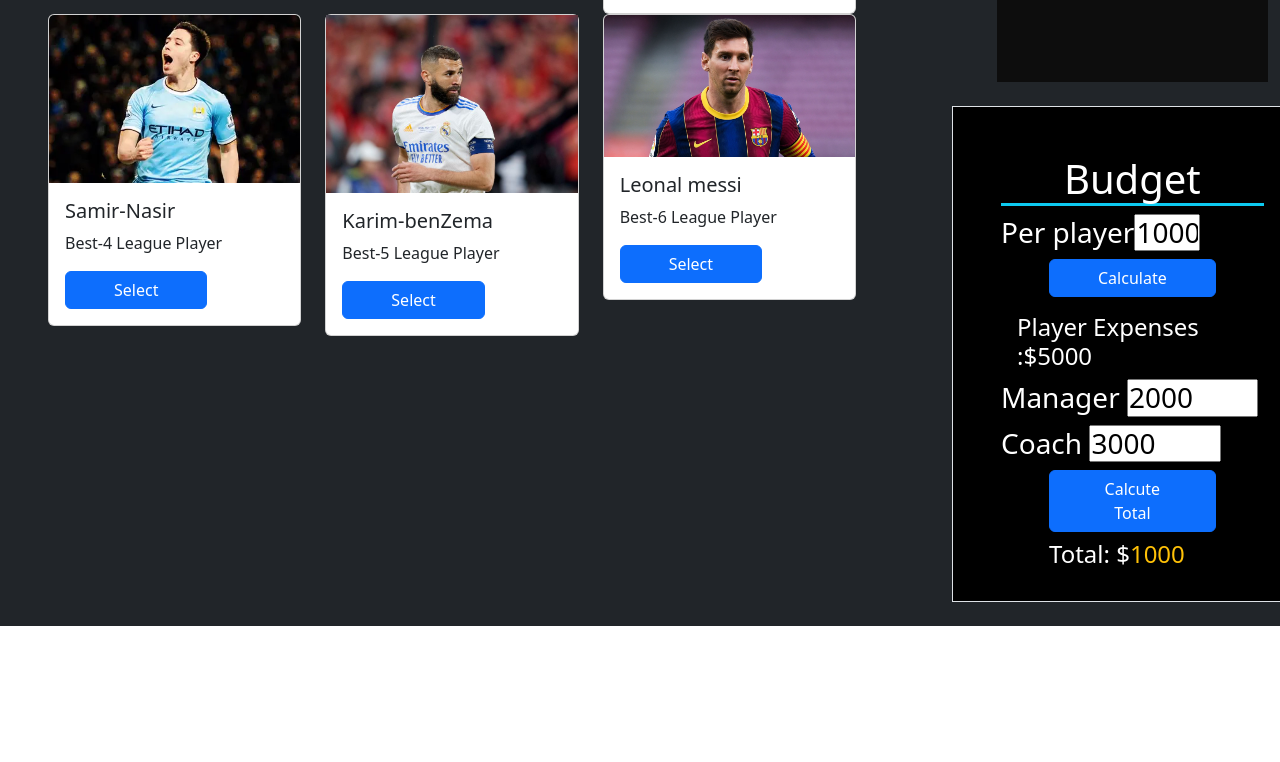
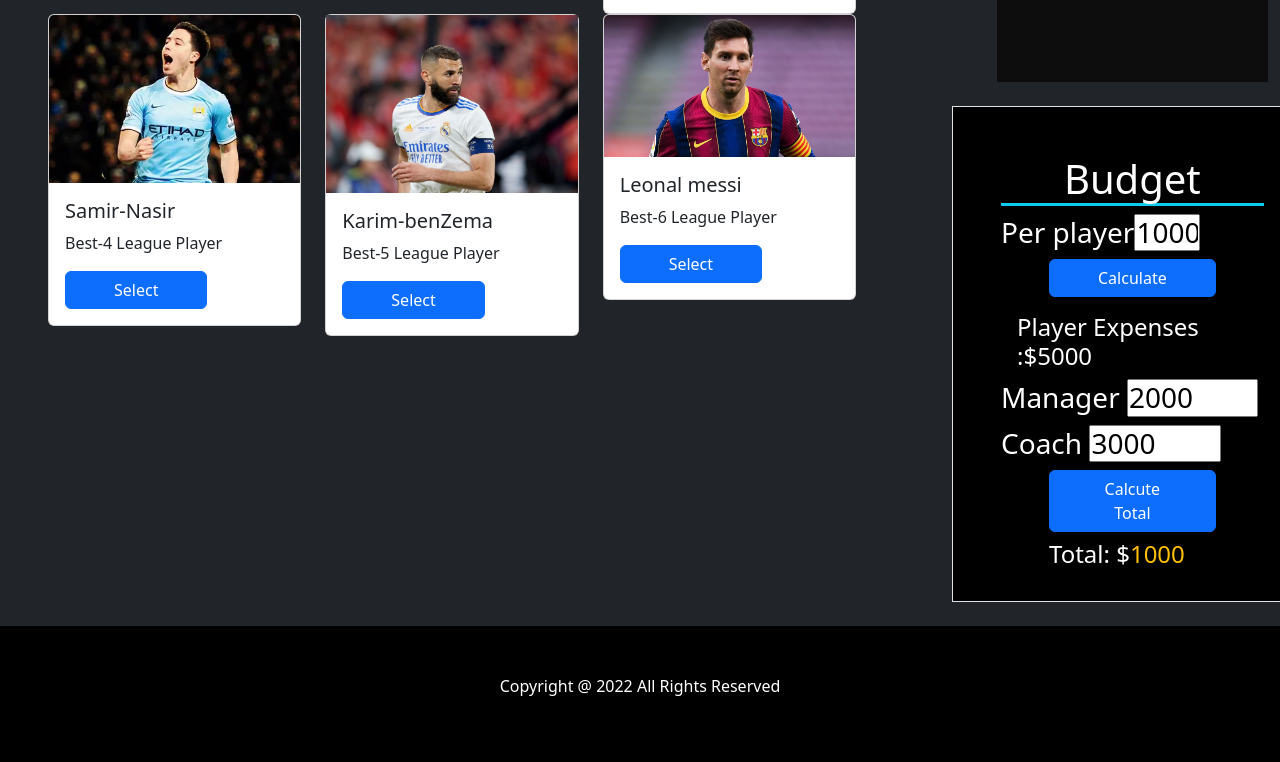
Before and after one commit to Enamhossain/Premier-League-js-dom, a plain HTML site: page indext.html in a window 1280 px wide. Shown: the part 887-1649 px from the top of the page. Before the commit the page ends 1513 px from the top, so only its background shows below. Drawn offline with nearby package versions, Linux system fonts and the light colour scheme.

Commit message:
scipt js calcute mark

```diff
--- a/indext.html
+++ b/indext.html
@@ -127,9 +127,9 @@
 
          </section>
       </main>
+       <!-- End main section -->
 
-
-
+     <footer class="p-5 bg-black text-white  text-center"> <p>Copyright @ 2022 All Rights Reserved</p> </footer>
 
 
     <script src="https://cdn.jsdelivr.net/npm/bootstrap@5.2.0/dist/js/bootstrap.bundle.min.js" integrity="sha384-A3rJD856KowSb7dwlZdYEkO39Gagi7vIsF0jrRAoQmDKKtQBHUuLZ9AsSv4jD4Xa" crossorigin="anonymous"></script>
```
